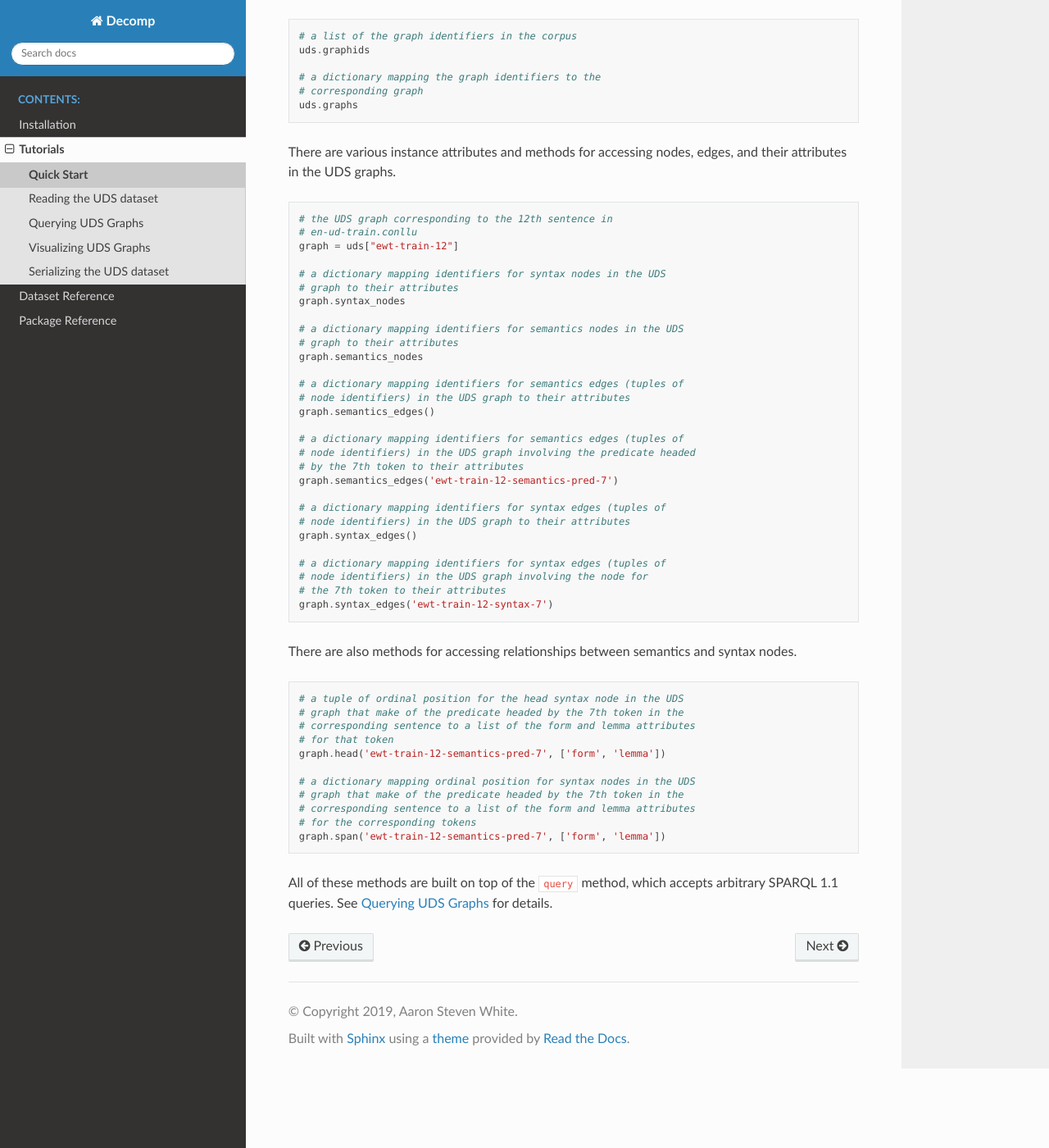
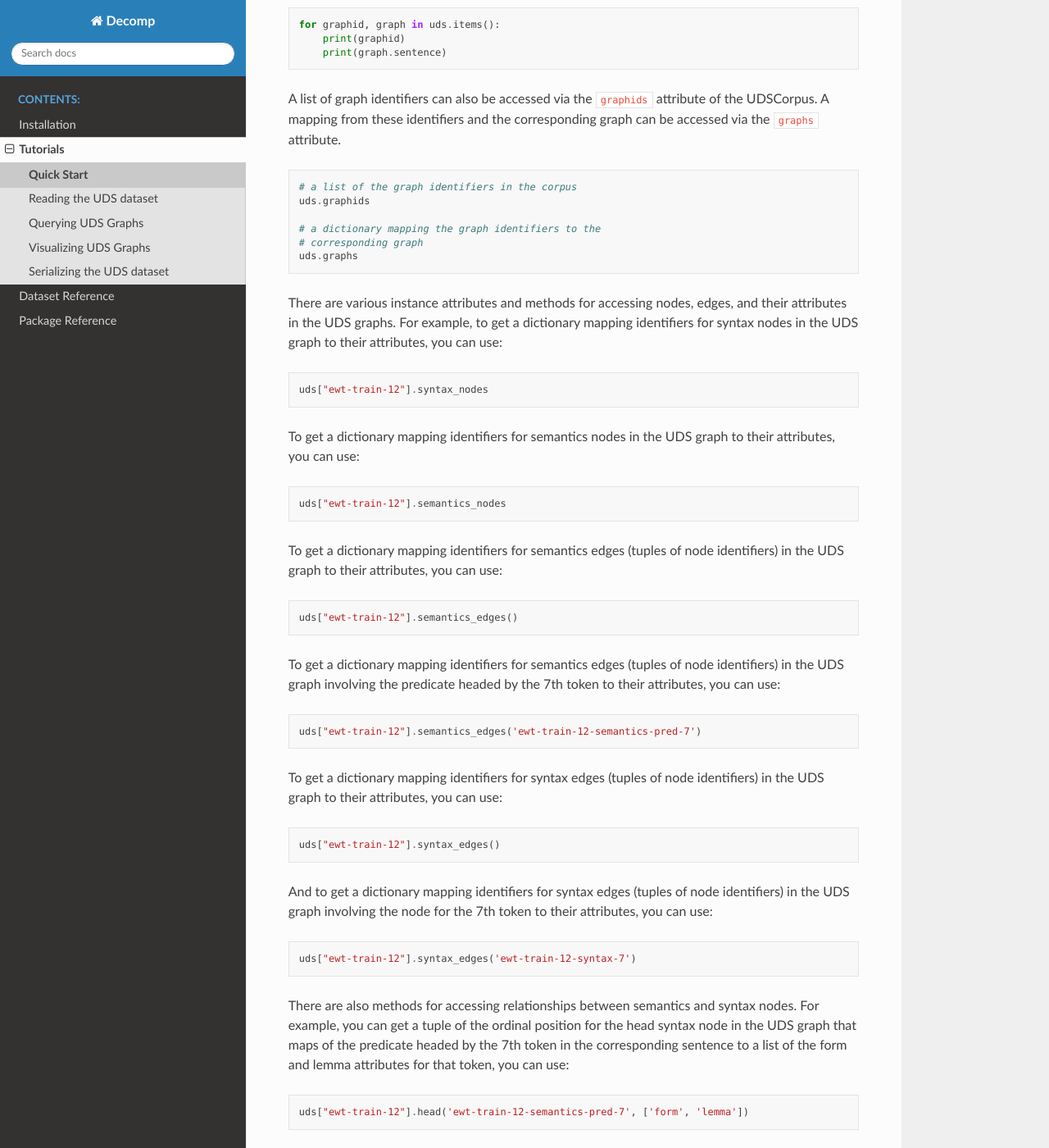
Before and after one commit to esteng/decomp, a Sphinx documentation site: the page built from docs/source/tutorial/quick-start.rst, in a window 1280 px wide and 1400 px high, scrolled down 876 px. Shown: the whole window at 82% size. Built offline with Sphinx 7.4.7 and the Read the Docs theme 2.0.0, drawn with Linux system fonts in a browser that asks for light colours; some of the changed text lies outside the part shown.

Commit message:
Updates tutorial documentation on reading the corpus
Former-commit-id: 665a4e6a47872c51b140b75c0dea0ff378bc53e6
Former-commit-id: 647b0a51e4c6c69a23ffe34f7156a931064e6c87 [formerly 51ace52a5b3ffcaad4b9eaeb2b54f89d6387ebad]
Former-commit-id: 24dc02ad6796cff82e64514d8bdaa8c3396302b7

```diff
--- a/docs/source/tutorial/quick-start.rst
+++ b/docs/source/tutorial/quick-start.rst
@@ -19,34 +19,43 @@
 English Web Treebank`_, which is not shipped with the package (but is
 downloaded automatically on import in the background), and the `UDS
 annotations`_, which are shipped with the package. Subsequent uses
-will be faster, since the built dataset is cached.
+will be faster, since the dataset is cached on build.
 
 .. _Universal Dependencies English Web Treebank: https://github.com/UniversalDependencies/UD_English-EWT
 .. _UDS annotations: http://decomp.io/data/
 
 `UDSGraph`_ objects in the corpus can be accessed using standard
-dictionary getters or iteration.
+dictionary getters or iteration. For instance, to get the UDS graph
+corresponding to the 12th sentence in ``en-ud-train.conllu``, you can
+use:
 
 .. _UDSGraph: ../package/decomp.semantics.uds.html#decomp.semantics.uds.UDSGraph
 
 .. code-block:: python
 
-   # the UDS graph corresponding to the 12th sentence in
-   # en-ud-train.conllu
    uds["ewt-train-12"]
 
-   # prints all the graph identifiers in the corpus
-   # (e.g. "ewt-train-12")
+
+More generally, ``UDSCorpus`` objects behave like dictionaries. For
+example, to print all the graph identifiers in the corpus
+(e.g. ``"ewt-train-12"``), you can use:
+
+.. code-block:: python
+
    for graphid in uds:
        print(graphid)
 
-   # prints all the graph identifiers in the corpus
-   # (e.g. "ewt-train-12") along with the corresponding sentence
+
+Similarly, to print all the graph identifiers in the corpus
+(e.g. "ewt-in-12") along with the corresponding sentence, you can use:
+
+.. code-block:: python
+
    for graphid, graph in uds.items():
        print(graphid)
        print(graph.sentence)
 
-A list of graph identifiers can be accessed via the ``graphids``
+A list of graph identifiers can also be accessed via the ``graphids``
 attribute of the UDSCorpus. A mapping from these identifiers and the
 corresponding graph can be accessed via the ``graphs`` attribute.
 
@@ -59,55 +68,75 @@
    # corresponding graph
    uds.graphs
 
-There are various instance attributes and methods for accessing nodes, edges, and their attributes in the UDS graphs.
+There are various instance attributes and methods for accessing nodes,
+edges, and their attributes in the UDS graphs. For example, to get a
+dictionary mapping identifiers for syntax nodes in the UDS graph to
+their attributes, you can use:
 
 .. code-block:: python
 
-   # the UDS graph corresponding to the 12th sentence in
-   # en-ud-train.conllu
-   graph = uds["ewt-train-12"]
+   uds["ewt-train-12"].syntax_nodes
 
-   # a dictionary mapping identifiers for syntax nodes in the UDS
-   # graph to their attributes
-   graph.syntax_nodes
-
-   # a dictionary mapping identifiers for semantics nodes in the UDS
-   # graph to their attributes
-   graph.semantics_nodes
-
-   # a dictionary mapping identifiers for semantics edges (tuples of
-   # node identifiers) in the UDS graph to their attributes
-   graph.semantics_edges()
-
-   # a dictionary mapping identifiers for semantics edges (tuples of
-   # node identifiers) in the UDS graph involving the predicate headed
-   # by the 7th token to their attributes
-   graph.semantics_edges('ewt-train-12-semantics-pred-7')
-
-   # a dictionary mapping identifiers for syntax edges (tuples of
-   # node identifiers) in the UDS graph to their attributes
-   graph.syntax_edges()
-
-   # a dictionary mapping identifiers for syntax edges (tuples of
-   # node identifiers) in the UDS graph involving the node for
-   # the 7th token to their attributes
-   graph.syntax_edges('ewt-train-12-syntax-7')
-
-
-There are also methods for accessing relationships between semantics and syntax nodes.
+To get a dictionary mapping identifiers for semantics nodes in the UDS
+graph to their attributes, you can use:
 
 .. code-block:: python
 
-   # a tuple of ordinal position for the head syntax node in the UDS
-   # graph that make of the predicate headed by the 7th token in the
-   # corresponding sentence to a list of the form and lemma attributes
-   # for that token
-   graph.head('ewt-train-12-semantics-pred-7', ['form', 'lemma'])
+   uds["ewt-train-12"].semantics_nodes
 
-   # a dictionary mapping ordinal position for syntax nodes in the UDS
-   # graph that make of the predicate headed by the 7th token in the
-   # corresponding sentence to a list of the form and lemma attributes
-   # for the corresponding tokens
-   graph.span('ewt-train-12-semantics-pred-7', ['form', 'lemma'])
+To get a dictionary mapping identifiers for semantics edges (tuples of
+node identifiers) in the UDS graph to their attributes, you can use:
 
-All of these methods are built on top of the ``query`` method, which accepts arbitrary SPARQL 1.1 queries. See :doc:`querying` for details.
+.. code-block:: python
+
+   uds["ewt-train-12"].semantics_edges()
+
+To get a dictionary mapping identifiers for semantics edges (tuples of
+node identifiers) in the UDS graph involving the predicate headed by
+the 7th token to their attributes, you can use:
+
+.. code-block:: python
+
+   uds["ewt-train-12"].semantics_edges('ewt-train-12-semantics-pred-7')
+
+To get a dictionary mapping identifiers for syntax edges (tuples of
+node identifiers) in the UDS graph to their attributes, you can use:
+
+.. code-block:: python
+
+   uds["ewt-train-12"].syntax_edges()
+
+And to get a dictionary mapping identifiers for syntax edges (tuples
+of node identifiers) in the UDS graph involving the node for the 7th
+token to their attributes, you can use:
+
+.. code-block:: python
+
+   uds["ewt-train-12"].syntax_edges('ewt-train-12-syntax-7')
+
+
+There are also methods for accessing relationships between semantics
+and syntax nodes. For example, you can get a tuple of the ordinal
+position for the head syntax node in the UDS graph that maps of the
+predicate headed by the 7th token in the corresponding sentence to a
+list of the form and lemma attributes for that token, you can use:
+
+.. code-block:: python
+
+   uds["ewt-train-12"].head('ewt-train-12-semantics-pred-7', ['form', 'lemma'])
+
+And if you want the same information for every token in the span, you
+can use:
+
+.. code-block:: python
+
+   uds["ewt-train-12"].span('ewt-train-12-semantics-pred-7', ['form', 'lemma'])
+
+This will return a dictionary mapping ordinal position for syntax
+nodes in the UDS graph that make of the predicate headed by the 7th
+token in the corresponding sentence to a list of the form and lemma
+attributes for the corresponding tokens.
+
+
+All of these methods are built on top of the ``query`` method, which
+accepts arbitrary SPARQL 1.1 queries. See :doc:`querying` for details.
```
Also changed, not shown: docs/source/tutorial/reading.rst (+97 -0 lines), 1 other file.
